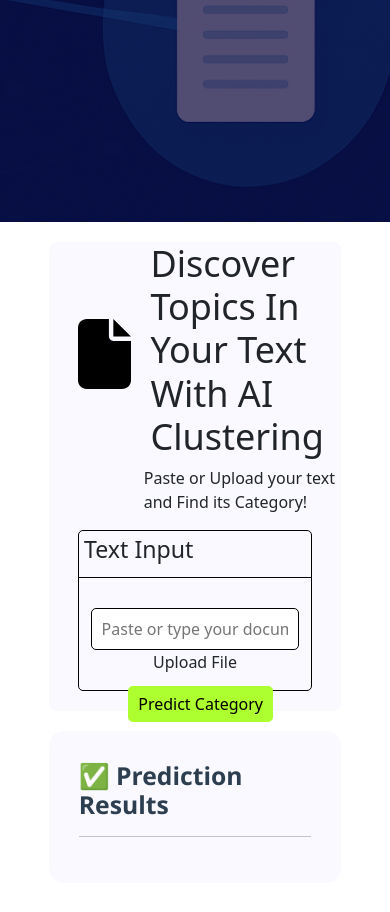
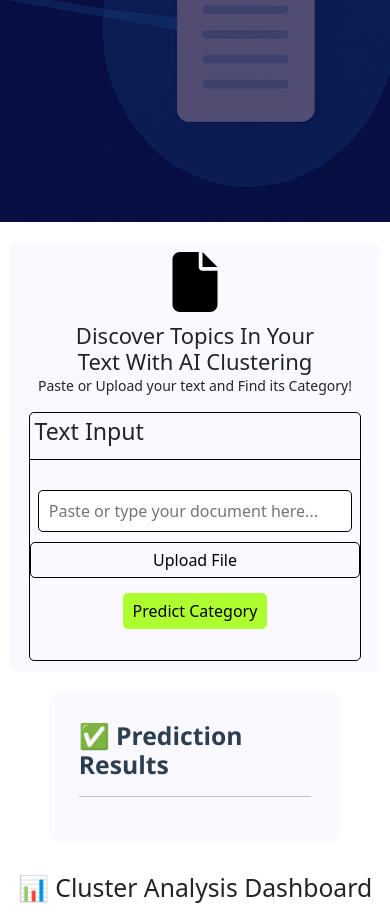
Before and after one commit to satendra27/Document-Clustering-Using-Topic-Modelling, a Flask app: page / in a window 390 px wide; the page is wider, and only the part inside the window is pictured. Shown: the part 622-1534 px from the top of that part. Run offline with Flask 3, Linux system fonts and the light colour scheme; parts of the project's set-up code (start-up, migrations or seed data) failed here and were passed over.

Commit message:
Add files via upload

```diff
--- a/static/css/style.css
+++ b/static/css/style.css
@@ -531,3 +531,75 @@ table tr td {
 .footer h5 {
   font-weight: 600;
 }
+
+
+
+
+.file-label {
+  padding: 5px 10px;
+  color: black;
+  border-radius: 5px;
+  border: 1px solid black;
+  cursor: pointer;
+  margin-top: 13px;
+  margin-left: 450px;
+}
+
+@media screen and (max-width: 768px) {
+  .file-label {
+    margin: 10px auto !important;
+    display: block;
+    text-align: center;
+  }
+}
+
+@media screen and (max-width: 768px) {
+  .predict-container {
+    width: 95% !important;
+    padding: 10px;
+  }
+
+  .main-heading {
+    flex-direction: column !important;
+    align-items: center !important;
+    text-align: center;
+  }
+
+  .main-heading img {
+    width: 50px !important;
+    height: 60px !important;
+  }
+
+  .main-heading h1 {
+    margin: 10px 0 0 0 !important;
+    font-size: 22px !important;
+    text-align: center;
+  }
+
+  .predict-container p {
+    margin-left: 0 !important;
+    text-align: center;
+    font-size: 14px;
+  }
+
+  .predict-heading,
+  .input-box {
+    width: 95% !important;
+  }
+
+  .input-box input {
+    width: 95% !important;
+  }
+
+  label[for="file-upload"] {
+    margin: 10px auto !important;
+    display: block;
+    text-align: center;
+  }
+
+  .predict-btn {
+    float: none !important;
+    margin: 15px auto !important;
+    display: block;
+  }
+}
```
